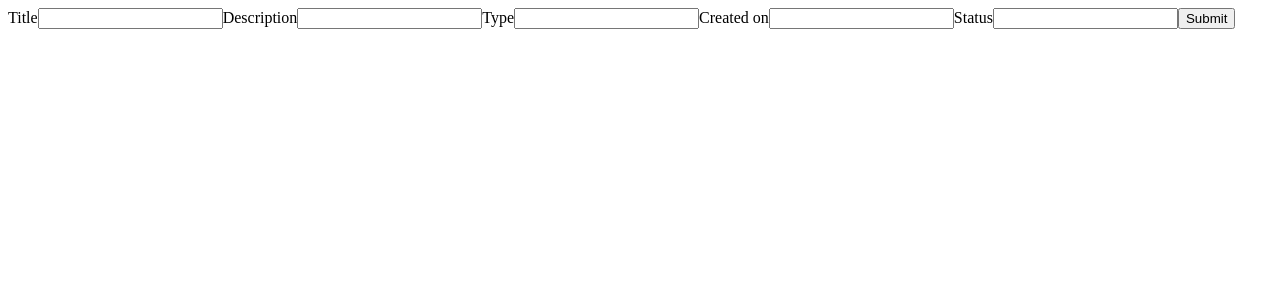
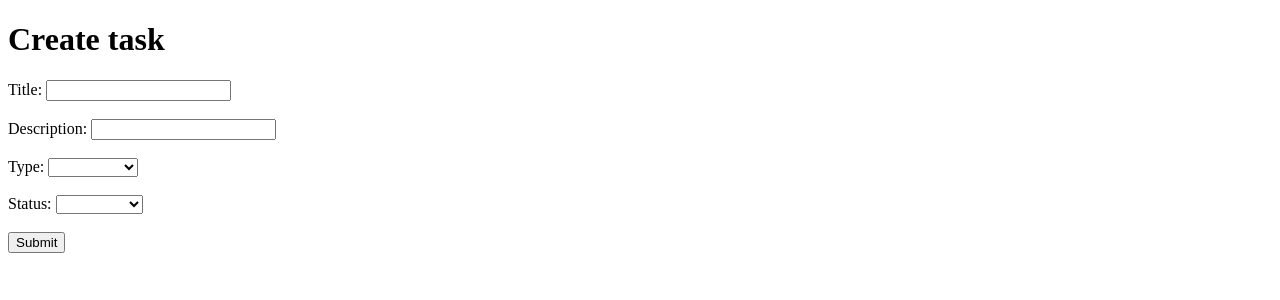
Before and after one commit to EduardsZv/task_manager, an Angular app in the folder taskManagerApp/: page / in a window 1280 px wide. Shown: the top 300 px of the page. Built offline with nearby package versions, Linux system fonts and the light colour scheme.

Commit message:
Updated "Create task" component, v1.1

```diff
--- a/taskManagerApp/src/app/app.component.html
+++ b/taskManagerApp/src/app/app.component.html
@@ -1 +1,2 @@
+<h1>Create task</h1>
 <tmg-create-task></tmg-create-task>
--- a/taskManagerApp/src/app/create-task/create-task.component.html
+++ b/taskManagerApp/src/app/create-task/create-task.component.html
@@ -1,13 +1,24 @@
 <form [formGroup]="createTaskForm" (ngSubmit)="submitTask()">
-    <label for="title">Title</label>
+    <label for="title">Title: </label>
     <input id="title" type="text" formControlName="title" />
-    <label for="desc">Description</label>
+    <br><br>
+    <label for="desc">Description: </label>
     <input id="desc" type="text" formControlName="description" />
-    <label for="type">Type</label>
-    <input id="type" type="text" formControlName="type" />
-    <label for="created-on">Created on</label>
-    <input id="created-on" type="text" formControlName="createdOn" />
-    <label for="status">Status</label>
-    <input id="status" type="text" formControlName="status" />
+    <br><br>
+    <label for="type">Type: </label>
+    <select id="type" formControlName="type">
+        <option value="study">Study</option>
+        <option value="workout">Workout</option>
+        <option value="personal">Personal</option>
+        <option value="groceries">Grocery list</option>
+    </select>
+    <br><br>
+    <input id="created-on" type="hidden" formControlName="createdOn" />
+    <label for="status">Status: </label>
+    <select id="status" formControlName="status">
+        <option value="completed">Completed</option>
+        <option value="unfinished">Unfinished</option>
+    </select>
+    <br><br>
     <button type="submit">Submit</button>
 </form>
--- a/taskManagerApp/src/app/create-task/create-task.component.ts
+++ b/taskManagerApp/src/app/create-task/create-task.component.ts
@@ -1,3 +1,4 @@
+import { DatePipe } from '@angular/common';
 import { Component } from '@angular/core';
 import {FormControl, FormGroup} from '@angular/forms';
 import { ReactiveFormsModule} from '@angular/forms';
@@ -7,6 +8,7 @@ import { ReactiveFormsModule} from '@angular/forms';
   selector: 'tmg-create-task',
   standalone: true,
   imports: [ReactiveFormsModule],
+  providers: [DatePipe],
   templateUrl: './create-task.component.html',
   styleUrl: './create-task.component.scss'
 })
@@ -19,7 +21,13 @@ export class CreateTaskComponent {
     status: new FormControl("")
   })
 
+  constructor(private datePipe: DatePipe) {}
+
   submitTask() {
+    let currTime = new Date();
+    let submit_time = this.datePipe.transform(currTime, 'yyyy-MM-dd HH:mm:ss');
+    this.createTaskForm.get('createdOn')?.setValue(new Date().toString());
     console.log(this.createTaskForm.value);
   }
+
 }
```
